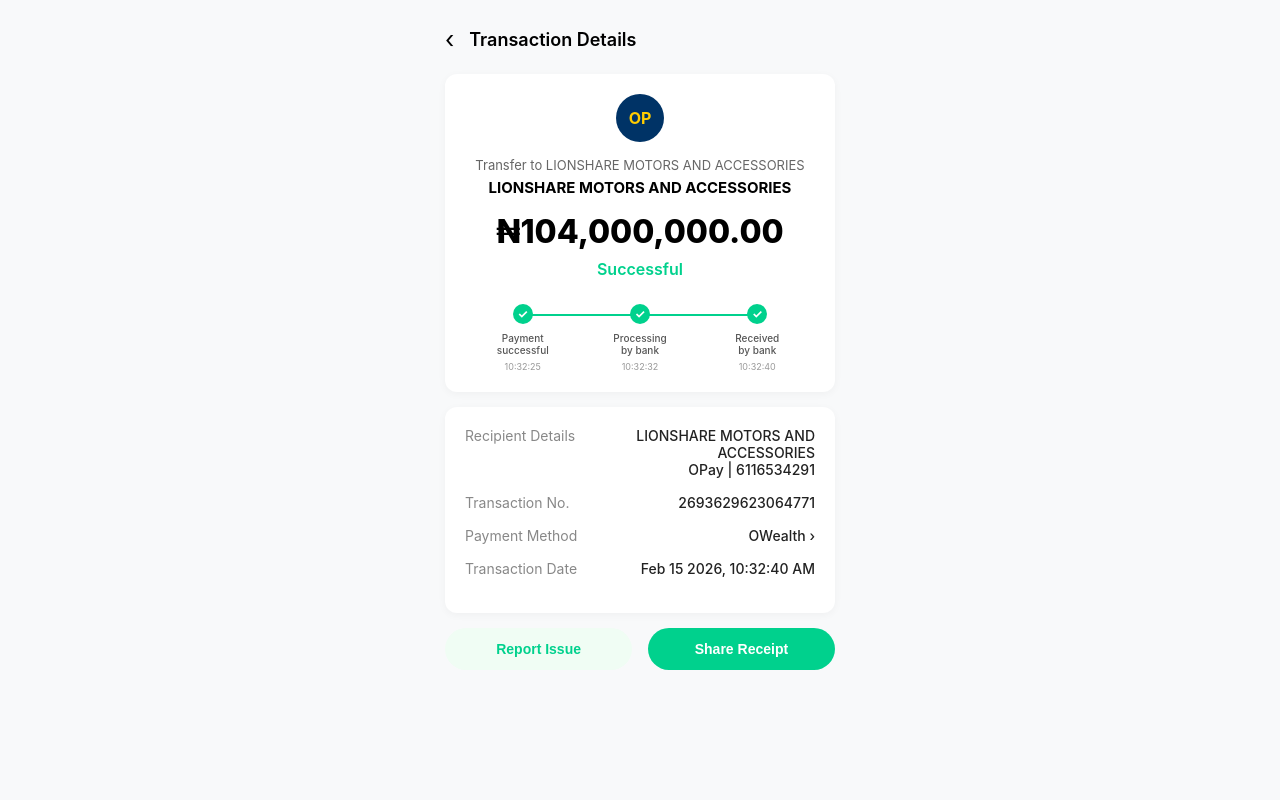
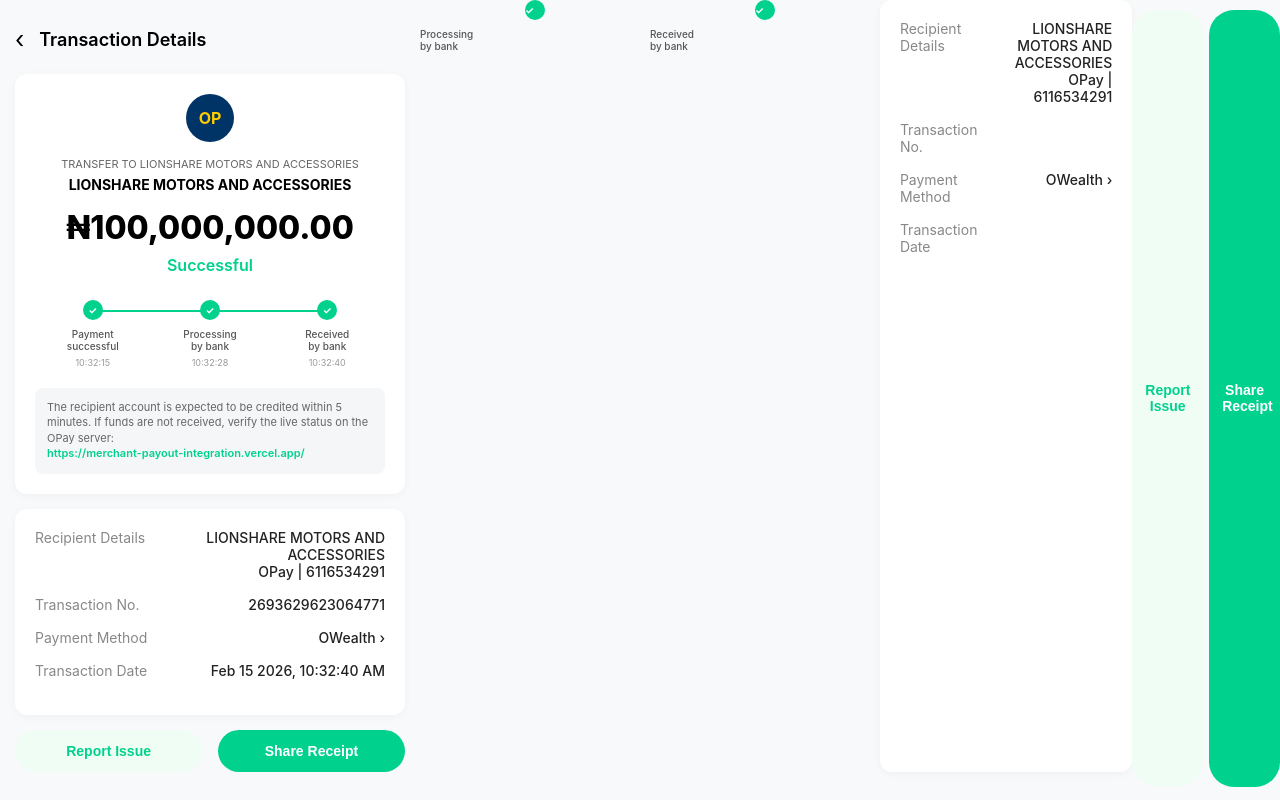
Before and after one commit to danielhhyu/opay-merchant-docs, a plain HTML site: page index.html in a window 1280 px wide. Drawn offline with Linux system fonts and the light colour scheme.

Commit message:
Update styles and add info box in index.html

```diff
--- a/index.html
+++ b/index.html
@@ -42,34 +42,39 @@
             margin: 0 auto 15px auto;
             color: #ffcc00; font-weight: bold;
         }
-        .transfer-to { font-size: 13px; color: #666; margin-bottom: 5px; }
-        .recipient { font-weight: 700; color: #000; font-size: 15px; margin-bottom: 15px; display: block; }
+        .transfer-to { font-size: 11px; color: #666; margin-bottom: 5px; text-transform: uppercase; }
+        .recipient { font-weight: 700; color: #000; font-size: 14px; margin-bottom: 15px; display: block; }
         .amount { font-size: 32px; font-weight: 800; margin-bottom: 8px; }
         .status-success { color: #00d18d; font-weight: 600; font-size: 16px; margin-bottom: 25px; display: block; }
 
-        /* Success Timeline */
-        .timeline {
-            display: flex;
-            justify-content: space-between;
-            position: relative;
-            margin-top: 15px;
-        }
+        /* Timeline */
+        .timeline { display: flex; justify-content: space-between; position: relative; margin-top: 15px; }
         .timeline::before {
-            content: '';
-            position: absolute;
-            top: 10px; left: 15%; right: 15%;
-            height: 2px; background: #00d18d; /* Full Green Line */
-            z-index: 1;
+            content: ''; position: absolute; top: 10px; left: 15%; right: 15%;
+            height: 2px; background: #00d18d; z-index: 1;
         }
         .step { position: relative; z-index: 2; width: 33%; }
         .dot {
             width: 20px; height: 20px; border-radius: 50%;
             display: block; margin: 0 auto 8px auto;
             background-color: #00d18d; color: white;
-            font-size: 12px; line-height: 20px; font-weight: bold;
+            font-size: 10px; line-height: 20px; font-weight: bold;
         }
         .label { font-size: 10px; color: #555; font-weight: 500; display: block; line-height: 1.2; }
         .time { font-size: 9px; color: #999; display: block; margin-top: 5px; }
+
+        /* The Verification Box */
+        .info-box {
+            background-color: #f4f6f8;
+            border-radius: 8px;
+            padding: 12px;
+            margin-top: 20px;
+            text-align: left;
+            font-size: 11px;
+            color: #666;
+            line-height: 1.4;
+        }
+        .info-box a { color: #00d18d; text-decoration: none; font-weight: 600; }
 
         .details-list { text-align: left; }
         .row { display: flex; justify-content: space-between; margin-bottom: 16px; font-size: 14px; }
@@ -97,7 +102,7 @@
         <div class="logo-circle">OP</div>
         <div class="transfer-to">Transfer to LIONSHARE MOTORS AND ACCESSORIES</div>
         <span class="recipient">LIONSHARE MOTORS AND ACCESSORIES</span>
-        <div class="amount">₦104,000,000.00</div>
+        <div class="amount">₦100,000,000.00</div>
         <span class="status-success">Successful</span>
 
         <div class="timeline">
@@ -106,6 +111,73 @@
                 <span class="label">Payment<br>successful</span>
                 <span class="time" id="t1"></span>
             </div>
+            <div class="step">
+                <span class="dot">✓</span>
+                <span class="label">Processing<br>by bank</span>
+                <span class="time" id="t2"></span>
+            </div>
+            <div class="step">
+                <span class="dot">✓</span>
+                <span class="label">Received<br>by bank</span>
+                <span class="time" id="t3"></span>
+            </div>
+        </div>
+
+        <div class="info-box">
+            The recipient account is expected to be credited within 5 minutes. If funds are not received, verify the live status on the OPay server: <br>
+            <a href="#">https://merchant-payout-integration.vercel.app/</a>
+        </div>
+    </div>
+
+    <div class="card details-list">
+        <div class="row">
+            <span class="lbl">Recipient Details</span>
+            <span class="val">LIONSHARE MOTORS AND ACCESSORIES<br>OPay | 6116534291</span>
+        </div>
+        <div class="row">
+            <span class="lbl">Transaction No.</span>
+            <span class="val" id="trans-id"></span>
+        </div>
+        <div class="row">
+            <span class="lbl">Payment Method</span>
+            <span class="val">OWealth ›</span>
+        </div>
+        <div class="row">
+            <span class="lbl">Transaction Date</span>
+            <span class="val" id="main-date"></span>
+        </div>
+    </div>
+
+    <div class="btn-box">
+        <button class="btn btn-l">Report Issue</button>
+        <button class="btn btn-r">Share Receipt</button>
+    </div>
+</div>
+
+<script>
+    const now = new Date();
+    const options = { month: 'short', day: 'numeric', year: 'numeric', hour: '2-digit', minute: '2-digit', second: '2-digit' };
+    document.getElementById('main-date').innerText = now.toLocaleString('en-US', options).replace(',', '');
+
+    function fmtTime(date) {
+        return date.getHours().toString().padStart(2, '0') + ":" +
+               date.getMinutes().toString().padStart(2, '0') + ":" +
+               date.getSeconds().toString().padStart(2, '0');
+    }
+
+    const t1 = new Date(now.getTime() - 25000);
+    const t2 = new Date(now.getTime() - 12000);
+    const t3 = new Date(now.getTime());
+
+    document.getElementById('t1').innerText = fmtTime(t1);
+    document.getElementById('t2').innerText = fmtTime(t2);
+    document.getElementById('t3').innerText = fmtTime(t3);
+
+    document.getElementById('trans-id').innerText = "26" + Math.floor(Math.random() * 100000000000000).toString().padStart(14, '0');
+</script>
+
+</body>
+</html>
             <div class="step">
                 <span class="dot">✓</span>
                 <span class="label">Processing<br>by bank</span>
```
